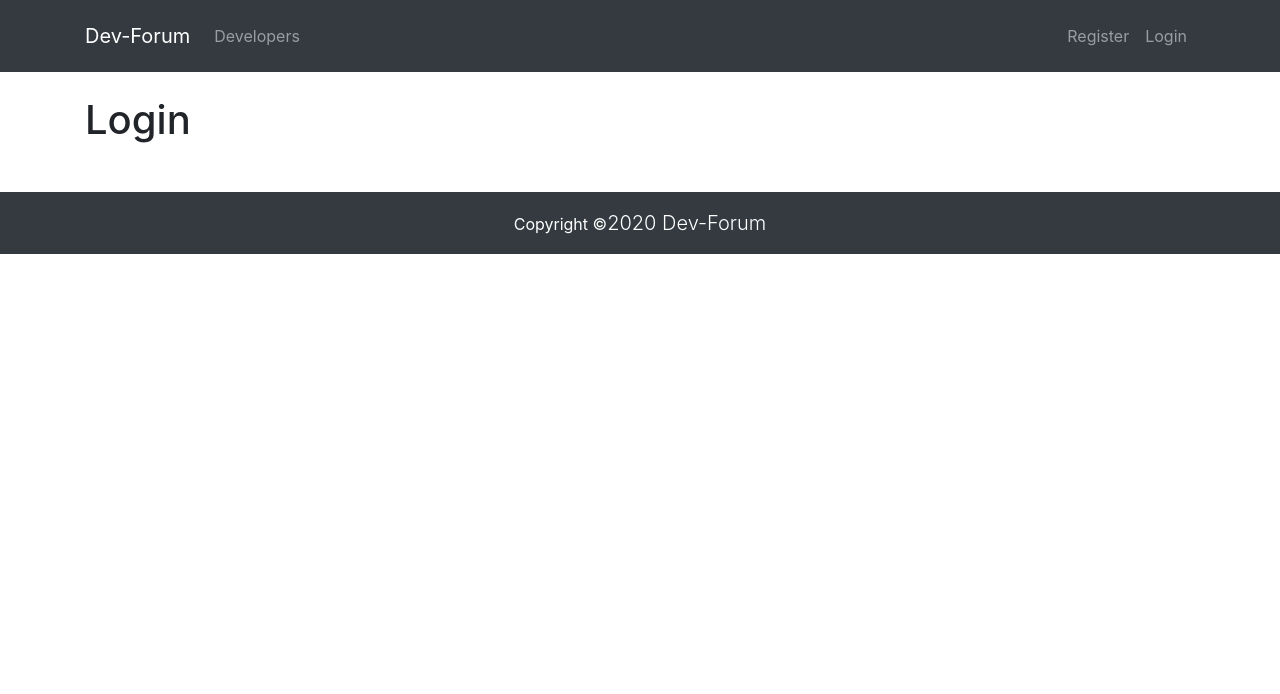
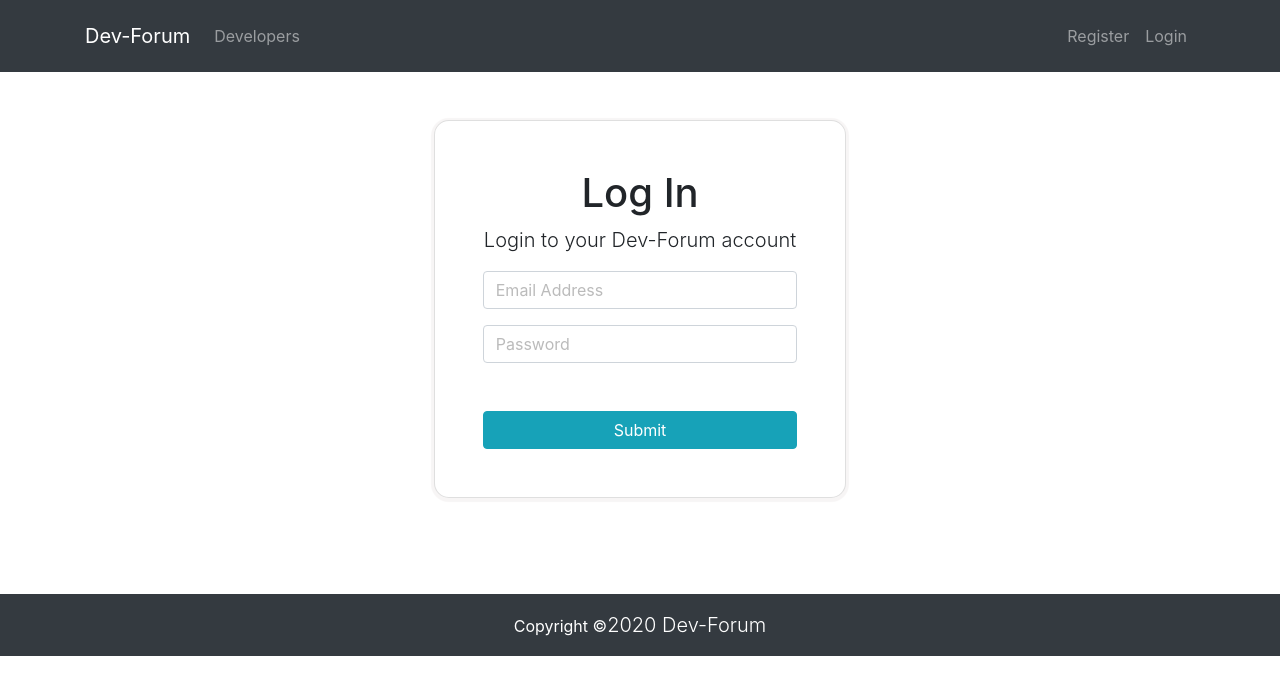
Before and after one commit to AsiwajuDev/forum, a React (Create React App) app: page /login in a window 1280 px wide. Shown: the top 694 px of the page. Built offline with nearby package versions, Linux system fonts and the light colour scheme.

Commit message:
Login form setup with state

```diff
--- a/src/App.css
+++ b/src/App.css
@@ -37,3 +37,11 @@ img {
 .form-control::placeholder {
   color: #bbb !important;
 }
+
+.radius {
+  border-radius: 15px !important;
+}
+
+.shade {
+  box-shadow: 0px 1px 1px 3px rgb(247, 245, 245);
+}
--- a/src/components/auth/Login.js
+++ b/src/components/auth/Login.js
@@ -1,10 +1,73 @@
 import React, { Component } from "react";
 
 class Login extends Component {
+  constructor(props) {
+    super();
+    this.state = {
+      email: "",
+      password: "",
+      errors: {},
+    };
+
+    this.onChange = this.onChange.bind(this);
+    this.onSubmit = this.onSubmit.bind(this);
+  }
+
+  onChange(event) {
+    this.setState({ [event.target.name]: event.target.value });
+  }
+
+  onSubmit(event) {
+    event.preventDefault();
+
+    const returnUser = {
+      email: this.state.email,
+      password: this.state.password,
+    };
+
+    console.log(returnUser);
+  }
+
   render() {
     return (
       <div>
-        <h1>Login</h1>
+        <div class="login p-4">
+          <div class="container">
+            <div class="row">
+              <div class="col-md-5 col-sm-10 col-xs-10 m-auto">
+                <div className="card shade p-5 mb-4 bg-white radius">
+                  <h1 class="text-center">Log In</h1>
+                  <p class="lead text-center">
+                    Login to your {this.props.brandName} account
+                  </p>
+                  <form onSubmit={this.onSubmit}>
+                    <div class="form-group">
+                      <input
+                        type="email"
+                        class="form-control"
+                        placeholder="Email Address"
+                        name="email"
+                        value={this.state.email}
+                        onChange={this.onChange}
+                      />
+                    </div>
+                    <div class="form-group">
+                      <input
+                        type="password"
+                        class="form-control"
+                        placeholder="Password"
+                        name="password"
+                        value={this.state.password}
+                        onChange={this.onChange}
+                      />
+                    </div>
+                    <input type="submit" class="btn btn-info btn-block mt-5" />
+                  </form>
+                </div>
+              </div>
+            </div>
+          </div>
+        </div>
       </div>
     );
   }
--- a/src/components/auth/Register.js
+++ b/src/components/auth/Register.js
@@ -37,8 +37,8 @@ class Register extends Component {
         <div className="register p-4">
           <div className="container">
             <div className="row">
-              <div className="col-md-6 col-sm-10 col-xs-10 m-auto">
-                <div className="card shadow p-5 mb-4 bg-white">
+              <div className="col-md-5 col-sm-10 col-xs-10 m-auto">
+                <div className="card shade p-5 mb-4 bg-white radius">
                   <h1 className="text-center">Register</h1>
                   <p className="lead text-center">
                     Create your {this.props.brandName} account
```
